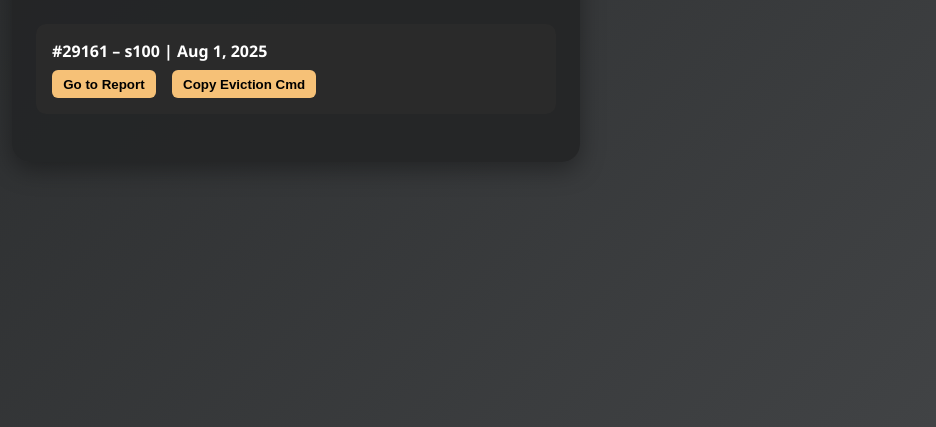
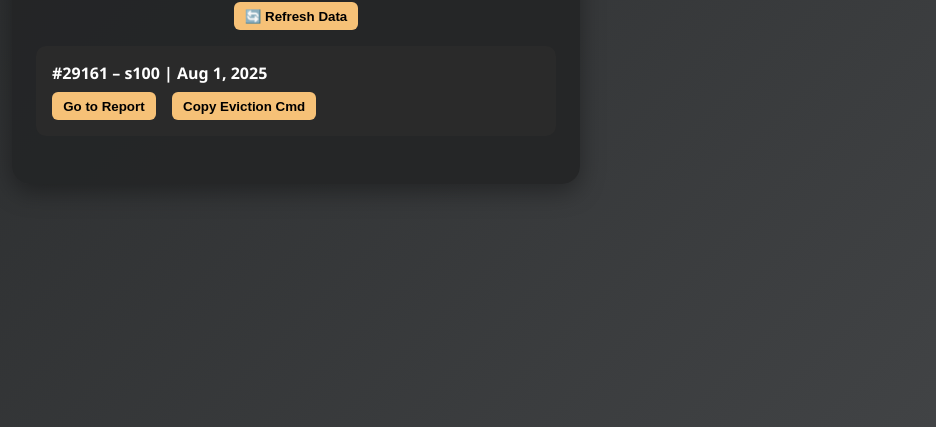
Before and after one commit to Dearev/DCTtoolsDC, a website: page im-tool.html in a window 1280 px wide. Shown: the part 373-800 px from the top of the page, without its empty margins (344-1280 px from the left). Drawn offline with Linux system fonts and the light colour scheme.

Commit message:
Update im-tool.html

```diff
--- a/im-tool.html
+++ b/im-tool.html
@@ -40,8 +40,117 @@
 <body>
   <div class="container">
     <h1>Pending Reports</h1>
+    <button id="refresh-btn" class="btn" style="margin-bottom: 1rem;">🔄 Refresh Data</button>
     <div id="report-list">Loading reports...</div>
   </div>
-  <script src="im-tool.js"></script>
+
+  <script>
+    const today = new Date();
+    today.setHours(0, 0, 0, 0);
+
+    function extractDateFromTitle(title) {
+      const match = title.match(/\|\s*([A-Za-z]{3,9}) (\d{1,2}), (\d{4})/);
+      if (!match) return null;
+
+      const [, monthStr, dayStr, yearStr] = match;
+
+      const monthMap = {
+        Jan: 0, January: 0,
+        Feb: 1, February: 1,
+        Mar: 2, March: 2,
+        Apr: 3, April: 3,
+        May: 4,
+        Jun: 5, June: 5,
+        Jul: 6, July: 6,
+        Aug: 7, August: 7,
+        Sep: 8, September: 8,
+        Oct: 9, October: 9,
+        Nov: 10, November: 10,
+        Dec: 11, December: 11
+      };
+
+      const parsed = new Date(parseInt(yearStr), monthMap[monthStr], parseInt(dayStr));
+      parsed.setHours(0, 0, 0, 0);
+      return parsed;
+    }
+
+    function extractPlotCode(title) {
+      const parts = title.split('|');
+      if (parts.length < 2) return 'UNKNOWN';
+      const plot = parts[0].trim();
+      return plot || 'UNKNOWN';
+    }
+
+    function createReportCard(thread) {
+      const plot = extractPlotCode(thread.title);
+
+      const card = document.createElement('div');
+      card.className = 'report-card';
+
+      const title = document.createElement('div');
+      title.className = 'report-title';
+      title.textContent = `#${thread.thread_id} – ${thread.title}`;
+
+      const buttons = document.createElement('div');
+      buttons.className = 'button-row';
+
+      const goButton = document.createElement('button');
+      goButton.className = 'btn';
+      goButton.textContent = 'Go to Report';
+      goButton.onclick = () => window.open(thread.view_url, '_blank');
+
+      const copyButton = document.createElement('button');
+      copyButton.className = 'btn';
+      copyButton.textContent = 'Copy Eviction Cmd';
+      copyButton.onclick = () => {
+        const command = `/dct-setplotowner govdevelop ${plot}`;
+        navigator.clipboard.writeText(command).then(() => {
+          copyButton.textContent = 'Copied!';
+          setTimeout(() => (copyButton.textContent = 'Copy Eviction Cmd'), 1500);
+        });
+      };
+
+      buttons.appendChild(goButton);
+      buttons.appendChild(copyButton);
+      card.appendChild(title);
+      card.appendChild(buttons);
+
+      return card;
+    }
+
+    async function init() {
+      const container = document.getElementById('report-list');
+      container.textContent = 'Loading...';
+
+      try {
+        const res = await fetch('data.json');
+        const data = await res.json();
+        const threads = data.threads || [];
+
+        container.innerHTML = '';
+        if (threads.length === 0) {
+          container.textContent = 'No pending reports found.';
+          return;
+        }
+
+        threads.forEach(thread => {
+          container.appendChild(createReportCard(thread));
+        });
+      } catch (err) {
+        container.innerHTML = `
+          <div style="color: #f88;">
+            ⚠️ Failed to load reports:<br><br>
+            <code>${err.message}</code>
+          </div>
+        `;
+      }
+    }
+
+    // Initial load
+    init();
+
+    // Refresh button click handler
+    document.getElementById('refresh-btn').addEventListener('click', init);
+  </script>
 </body>
 </html>
```
